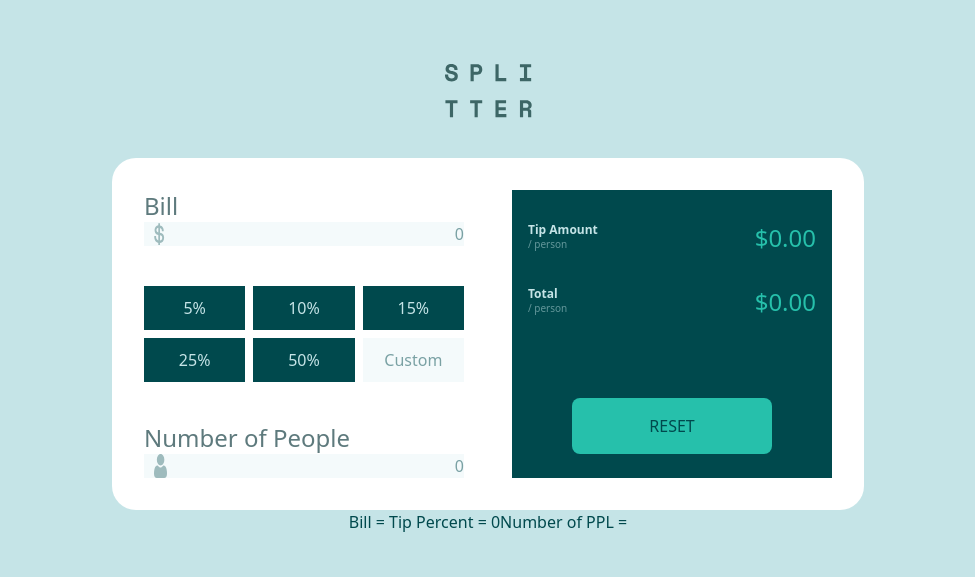
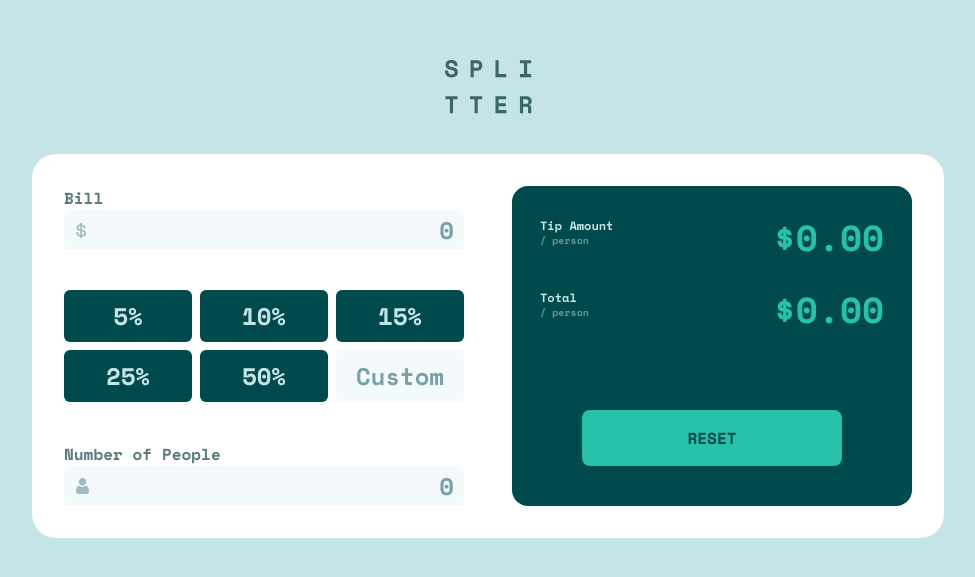
Before and after one commit to RowoS/tip-calc-lor, a Next.js app: page / in a window 1280 px wide. Shown: the part 101-678 px from the top of the page, without its empty margins (152-1127 px from the left). Built offline with nearby package versions, Linux system fonts and the light colour scheme.

Commit message:
Improve styling and interactivity

```diff
--- a/app/components/InputField.tsx
+++ b/app/components/InputField.tsx
@@ -13,15 +13,16 @@ interface InputFieldProps {
 
 export default function InputField({ icon, placeholder = "0", value, onChange, type = "text", error = false}: InputFieldProps) {
   return (
-    <div className={`bg-input-field-color flex flex-row border-black w-full justify-between ${
-    error ? 'border-2 border-red-500' : 'border-black'}`}>
+    <div className={`bg-input-field-color flex flex-row w-full justify-between rounded-md transition-colors ${
+    error ? 'border-2 border-red-500' : 'border-2 border-input-field-color hover:border-input-field-hover-color'}`}>
       <Image
         src={icon}
         alt=""
-        className="ml-2.5"
+        className="ml-2.5 self-center"
+        // style={{width: 'auto', height: 'auto'}}
       />
       <input
-        className="text-input-text-color text-right text-4x1 outline-0"
+        className="bg-transparent text-input-text-color text-right text-2xl outline-0 mr-2 mt-0.5 mb-0.5 cursor-pointer"
         type={type}
         placeholder={placeholder}
         value={value}
--- a/app/components/OutputField.tsx
+++ b/app/components/OutputField.tsx
@@ -7,13 +7,13 @@ export default function OutputField({ label, amount }: OutputFieldProps) {
   return (
     <div className="grid grid-cols-2 p-4 justify-between">
       <div className="col-start-1">
-        <div className="flex flex-col text-xs">
+        <div className="flex flex-col text-xs ml-3">
           <p className="font-semibold">{label}</p>
           <p className="text-[10px] opacity-50">/ person</p>
         </div>
       </div>
       <div className="col-start-2">
-        <p className="text-2xl text-right text-output-color">
+        <p className="text-4xl text-right text-output-color mr-3">
           ${amount.toFixed(2)}
         </p>
       </div>
--- a/app/components/TipButtons.tsx
+++ b/app/components/TipButtons.tsx
@@ -11,14 +11,14 @@ export default function TipButtons(tipProps : TipButtonsProps) {
   const tipPercentages = [5, 10, 15, 25, 50];
 
   return (
-    <div className="grid grid-cols-3 grid-rows-2 gap-2 mt-10 max-w-80">
+    <div className="grid grid-cols-3 text-2xl grid-rows-2 gap-2 mt-10 max-w-100">
       {tipPercentages.map((tip) => (
         <button
           key={tip}
-          className={`p-2.5 w-25.3 ${
+          className={`p-2.5 w-25.3 rounded-md cursor-pointer transition-colors ${
             tipProps.selectedTip === tip && !tipProps.customTip
               ? 'bg-output-color text-output-container-color'
-              : 'bg-button-color'
+              : 'bg-button-color hover:bg-button-hover-color hover:text-output-container-color'
           }`}
           onClick={() => tipProps.onTipSelect?.(tip)}
         >
@@ -27,7 +27,8 @@ export default function TipButtons(tipProps : TipButtonsProps) {
       ))}
       <input
         type="text"
-        className="bg-input-field-color text-input-text-color text-center"
+        className="bg-input-field-color text-input-text-color text-center rounded-md cursor-pointer
+                    border-2 border-transparent hover:border-input-field-hover-color transition-colors outline-none"
         placeholder="Custom"
         value={tipProps.customTip}
         onChange={(e) => tipProps.onCustomTipChange?.(e.target.value)}
--- a/app/globals.css
+++ b/app/globals.css
@@ -22,6 +22,8 @@
   --color-button-color: hsl(183, 100%, 15%);
   --color-output-color: hsl(172, 67%, 45%);
   --color-reset-text-color: hsl(183, 100%, 15%);
+  --color-button-hover-color: hsl(185, 41%, 84%);
+  --color-input-field-hover-color: hsl(172, 67%, 45%);
 
 }
 
--- a/app/layout.tsx
+++ b/app/layout.tsx
@@ -22,7 +22,7 @@ export default function RootLayout({
   return (
     <html lang="en">
       <body
-        className={`${spaceMono.variable} antialiased`}
+        className={`${spaceMono.variable} font-[family-name:var(--font-space-mono)] antialiased`}
       >
         {children}
       </body>
--- a/app/page.tsx
+++ b/app/page.tsx
@@ -83,7 +83,7 @@ export default function Home() {
           <div className="grid grid-cols-2 gap-12">
             <div className="flex flex-col col-start-1">
 
-              <p className="text-2xl text-label-text-color">Bill</p>
+              <p className="text-m text-label-text-color">Bill</p>
               <InputField
                 icon={DollarIcon}
                 value={billAmount}
@@ -100,7 +100,7 @@ export default function Home() {
 
               <div className="mt-10">
                 <div className="flex justify-between items-center">
-                  <p className="text-2xl text-label-text-color">Number of People</p>
+                  <p className="text-m text-label-text-color">Number of People</p>
                   {errorMessage && (
                     <p className="text-xs text-red-500">Can`t be zero</p>
                   )}
@@ -117,9 +117,9 @@ export default function Home() {
               </div>
 
             </div>
-            <div className="bg-output-container-color flex flex-col col-start-2">
+            <div className="bg-output-container-color flex flex-col col-start-2 rounded-2xl">
 
-              <div className="pt-4"></div>
+              <span className="pt-4" />
 
               <OutputField
                 label="Tip Amount"
@@ -130,9 +130,11 @@ export default function Home() {
                 amount={calculateTotalPerPerson(calcHelper)}
               />
 
-              <div className="bg-output-color text-output-container-color flex max-w-50 w-50 p-4 justify-center items-center self-center mt-16 rounded-lg">
+              <span className="mt-16" />
+
+              <div className="bg-output-color text-output-container-color flex w-65  justify-center items-center self-center rounded-lg">
                 <button
-                  className="text-reset-text-color"
+                  className="text-reset-text-color cursor-pointer hover:bg-button-hover-color p-4 w-full h-full rounded-lg transition-colors"
                   onClick={handleReset}
                 >RESET</button>
 
@@ -141,11 +143,11 @@ export default function Home() {
           </div>
         </div>
 
-        <div className="text-input-text-color">
+        {/* <div className="text-input-text-color">
           Bill = {billAmount}
           Tip Percent = {tipPercentage}
           Number of PPL = {numberOfPeople}
-        </div>
+        </div> */}
       </div>
     </>
   );
```
